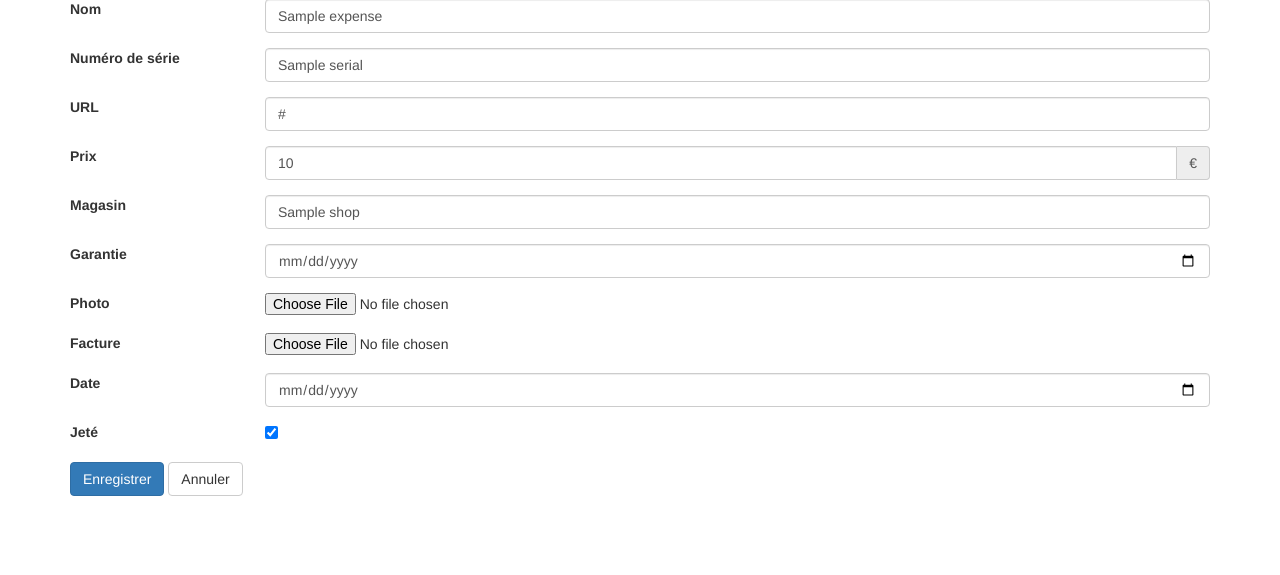
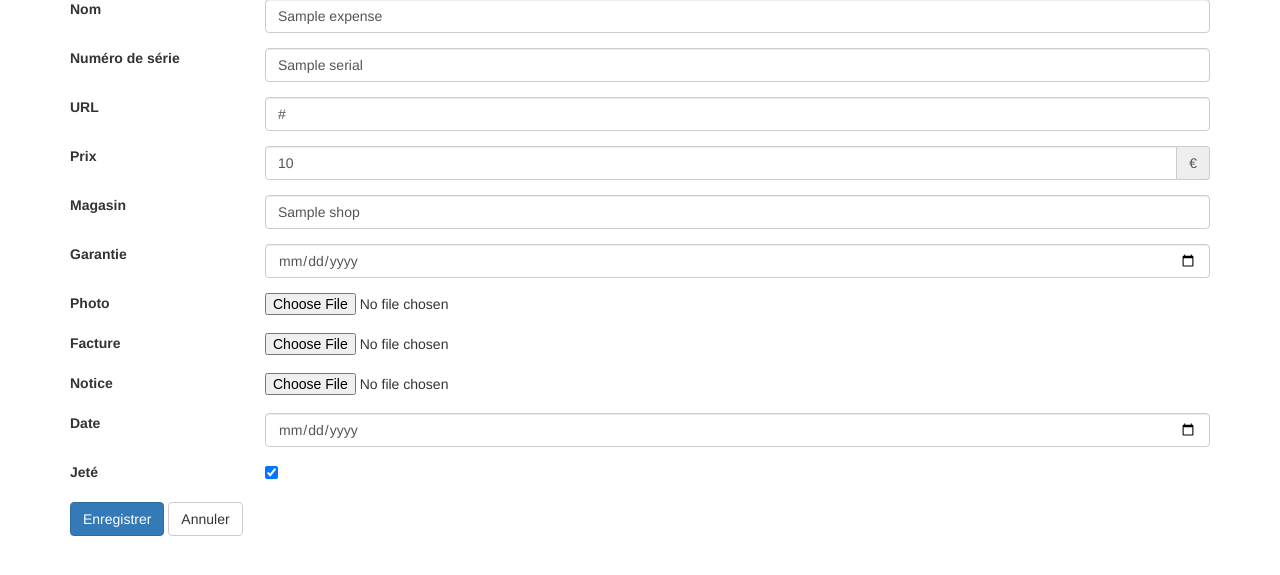
Before and after one commit to sanpii/sav, a PHP site: template src/views/expense/edit.html.twig in a window 1280 px wide. Shown: the part 73-648 px from the top of the page. Run offline with PHP 8.4, Linux system fonts and the light colour scheme; the template is opened without the code that fills it: most values are stand-ins (such as "Sample title", 1, 10 or a date in 2020); some libraries are stand-ins or nearby versions.

Commit message:
Save notice

```diff
--- a/src/Model/Expense.php
+++ b/src/Model/Expense.php
@@ -14,4 +14,8 @@ use PommProject\ModelManager\Model\FlexibleEntity;
  */
 class Expense extends FlexibleEntity
 {
+    public function hasNotice()
+    {
+        return is_file(__DIR__ . '/../../data/' . $this->getId() . '/notice');
+    }
 }
--- a/src/application.php
+++ b/src/application.php
@@ -63,6 +63,10 @@ $app->get('/expenses/{id}/edit', function (Request $request, $id) use ($app) {
 });
 
 $app->post('/expenses/add', function (Request $request) use ($app) {
+    if ($request->files->get('notice') === null) {
+        $request->files->remove('notice');
+    }
+
     return $app->handle(
         Request::create('/expenses/-1/edit', 'POST', $request->request->all(), [], $request->files->all()),
         HttpKernelInterface::SUB_REQUEST
@@ -86,7 +90,7 @@ $app->post('/expenses/{id}/edit', function (Request $request, $id) use ($app) {
         $expense = $map->createAndSave($data);
     }
 
-    foreach (['photo', 'invoice'] as $type) {
+    foreach (['photo', 'invoice', 'notice'] as $type) {
         $file = $request->files->get($type);
         if ($file !== null) {
             $file->move(__DIR__ . '/../data/' . $expense->getId(), $type);
--- a/src/views/expense/edit.html.twig
+++ b/src/views/expense/edit.html.twig
@@ -113,6 +113,13 @@
         </div>
 
         <div class="form-group">
+            <label for="notice" class="col-lg-2">Notice</label>
+            <div class="col-lg-10">
+                <input type="file" name="notice" accept="image/*,.pdf" />
+            </div>
+        </div>
+
+        <div class="form-group">
             <label for="expense[created]" class="col-lg-2">Date</label>
             <div class="col-lg-10">
                 <input
--- a/src/views/expense/view.html.twig
+++ b/src/views/expense/view.html.twig
@@ -21,6 +21,9 @@
 <div>
     <a href="/expenses/{{ expense.id }}/photo"><img src="/expenses/{{ expense.id }}/photo" /></a>
     <a href="/expenses/{{ expense.id }}/invoice">Facture</a>
+    {% if expense.hasNotice() %}
+        <a href="/expenses/{{ expense.id }}/notice">Notice</a>
+    {% endif %}
 </div>
 
 <div>
```
